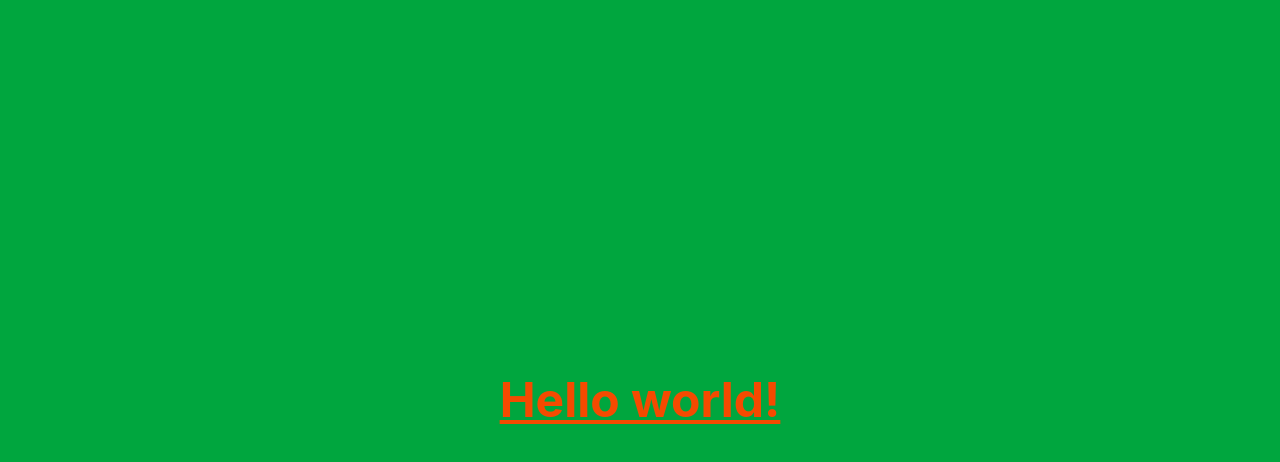
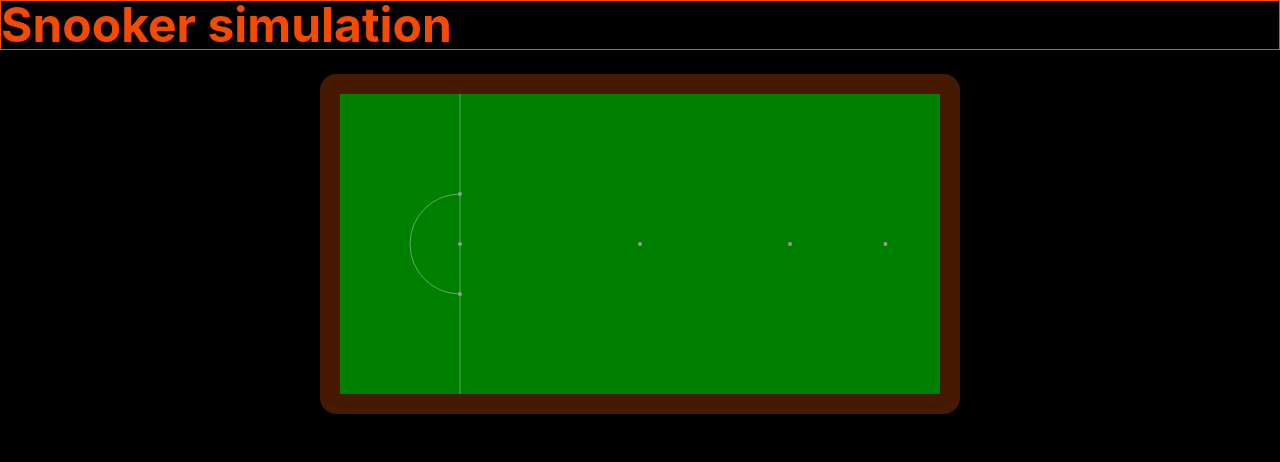
Before and after one commit to RutaKlim/snooker_simulation, a website built with Vite: page index.html in a window 1280 px wide. Built offline with nearby package versions, Linux system fonts and the light colour scheme.

Commit message:
created table and markings

```diff
--- a/index.html
+++ b/index.html
@@ -4,11 +4,18 @@
 		<meta charset="UTF-8" />
 		<link rel="icon" type="image/svg+xml" href="/favicon.svg" />
 		<meta name="viewport" content="width=device-width, initial-scale=1.0" />
-		<title>snooker_simulation</title>
+		<title>Snooker Simulation</title>
+		<script defer type="module" src="/src/main.js"></script>
 	</head>
-	<body class="bg-green-600 flex justify-center items-center h-screen">
+	<body class="bg-black h-screen">
 		<div id="app"></div>
-		<h1 class="text-5xl text-orange-600 font-bold underline">Hello world!</h1>
-		<script type="module" src="/src/main.js"></script>
+		<h1 class="text-5xl text-orange-600 font-bold border">
+			Snooker simulation
+		</h1>
+		<div class="flex justify-center items-center w-full">
+			<div class="p-5 m-6 bg-amber-950 rounded-2xl">
+				<canvas id="table" width="600" height="300"></canvas>
+			</div>
+		</div>
 	</body>
 </html>
--- /dev/null
+++ b/notes.txt
@@ -0,0 +1,7 @@
+This will just be a rough place for me to write notes etc.
+
+Things to implement:
+1. draw the table
+2. create and organise the JS files i need
+
+- design snooker icon for fun
--- a/src/counter.js
+++ /dev/null
@@ -1,9 +0,0 @@
-export function setupCounter(element) {
-  let counter = 0
-  const setCounter = (count) => {
-    counter = count
-    element.innerHTML = `Count is ${counter}`
-  }
-  element.addEventListener('click', () => setCounter(counter + 1))
-  setCounter(0)
-}
--- /dev/null
+++ b/src/render/drawTable.js
@@ -0,0 +1,52 @@
+// table
+const table = document.getElementById("table");
+// 12 * 6 ft
+// i did 600 * 300 px
+
+const c = table.getContext("2d");
+
+const width = table.width;
+const height = table.height;
+
+// table
+c.fillStyle = "green";
+c.fillRect(0, 0, width, height);
+
+// lines
+//------------------------------------------------
+c.strokeStyle = "#ccc";
+
+// baulk line
+c.beginPath();
+c.lineWidth = 0.5;
+c.moveTo(width / 5, 0);
+c.lineTo(width / 5, height);
+c.stroke();
+
+// D line
+c.beginPath();
+c.arc(width / 5, height / 2, height / 6, Math.PI * 1.5, Math.PI / 2, true);
+c.stroke();
+
+// faint locations of where the coloured balls go
+//------------------------------------------------
+c.fillStyle = "#999";
+
+function drawDot(x, y) {
+	c.beginPath();
+	c.arc(x, y, 2, 0, Math.PI * 2, true);
+	c.fill();
+}
+
+// 1. yellow
+drawDot(width / 5, (height * 2) / 3);
+// 2. green
+drawDot(width / 5, height / 3);
+// 3. brown
+drawDot(width / 5, height / 2);
+// 4. blue
+drawDot(width / 2, height / 2);
+// 5. pink
+drawDot(width * (3 / 4), height / 2);
+// 6. black
+drawDot(width * (10 / 11), height / 2);
```
Also changed, not shown: src/main.js (+2 -9 lines), src/physics/ball.js (added), src/physics/collision.js (added), src/physics/friction.js (added), src/render/drawBall.js (added), src/render/drawCue.js (added), src/render/renderer.js (added).
